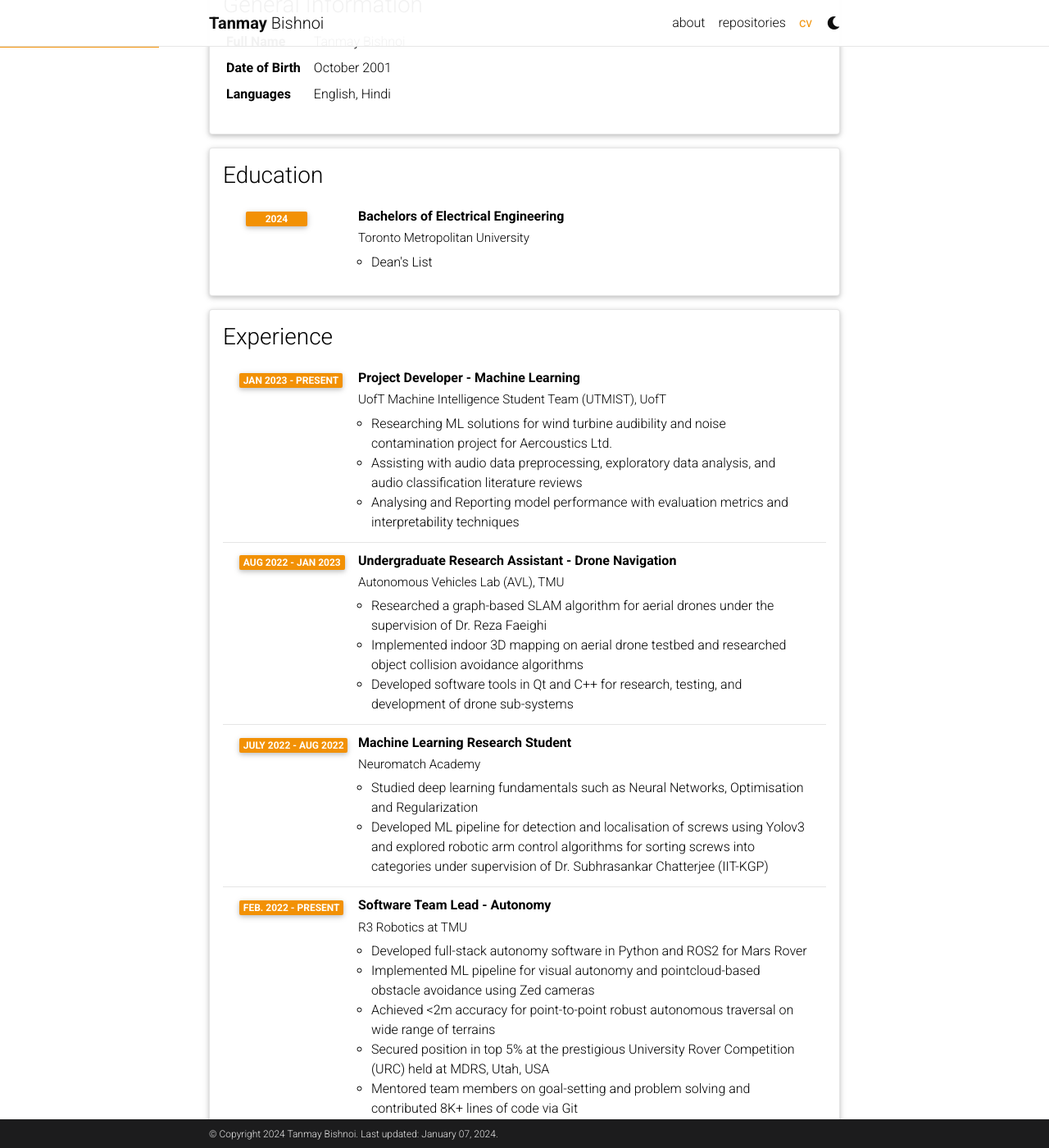
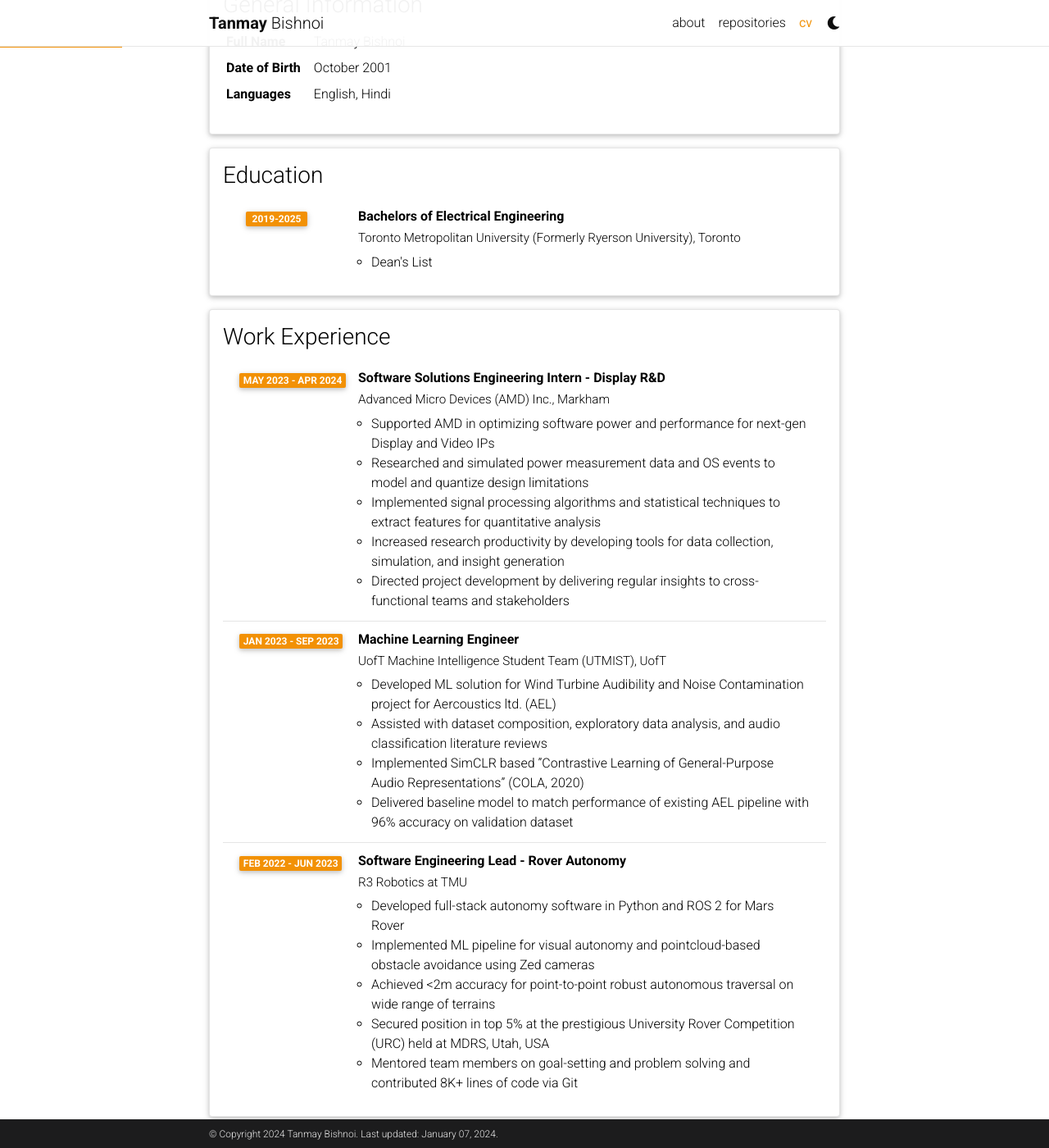
Before and after one commit to tanmayyb/home, a Jekyll site: the page built from _pages/cv.md, in a window 1280 px wide and 1400 px high, scrolled down 213 px. Shown: the whole window at 82% size. Built offline with Jekyll 4.4.1, drawn with Linux system fonts in a browser that asks for light colours; comment, search, counter and statistics services are not loaded; a style sheet for code colours, icons or effects is not loaded; some of the changed text lies outside the part shown.

```diff
--- a/_data/cv.yml
+++ b/_data/cv.yml
@@ -12,76 +12,83 @@
   type: time_table
   contents:
     - title: Bachelors of Electrical Engineering
-      institution: Toronto Metropolitan University
-      year: 2024
+      institution: Toronto Metropolitan University (Formerly Ryerson University), Toronto
+      year: 2019-2025
       description:
         - Dean's List
 
-- title: Experience
+- title: Work Experience
   type: time_table
   contents:
-    - title: Project Developer - Machine Learning
+    - title: Software Solutions Engineering Intern - Display R&D
+      institution: Advanced Micro Devices (AMD) Inc., Markham
+      year: May 2023 - Apr 2024
+      description:
+      - Supported AMD in optimizing software power and performance for next-gen Display and Video IPs
+      - Researched and simulated power measurement data and OS events to model and quantize design limitations
+      - Implemented signal processing algorithms and statistical techniques to extract features for quantitative analysis
+      - Increased research productivity by developing tools for data collection, simulation, and insight generation
+      - Directed project development by delivering regular insights to cross-functional teams and stakeholders
+
+    - title: Machine Learning Engineer
       institution: UofT Machine Intelligence Student Team (UTMIST), UofT
-      year: Jan 2023 - Present
+      year: Jan 2023 - Sep 2023
       description:
-        - Researching ML solutions for wind turbine audibility and noise contamination project for Aercoustics Ltd.
-        - Assisting with audio data preprocessing, exploratory data analysis, and audio classification literature reviews
-        - Analysing and Reporting model performance with evaluation metrics and interpretability techniques
+      - Developed ML solution for Wind Turbine Audibility and Noise Contamination project for Aercoustics ltd. (AEL)
+      - Assisted with dataset composition, exploratory data analysis, and audio classification literature reviews
+      - Implemented SimCLR based ”Contrastive Learning of General-Purpose Audio Representations” (COLA, 2020)
+      - Delivered baseline model to match performance of existing AEL pipeline with 96% accuracy on validation dataset
+
+    - title: Software Engineering Lead - Rover Autonomy
+      institution: R3 Robotics at TMU
+      year: Feb 2022 - Jun 2023
+      description:
+      - Developed full-stack autonomy software in Python and ROS 2 for Mars Rover
+      - Implemented ML pipeline for visual autonomy and pointcloud-based obstacle avoidance using Zed cameras
+      - Achieved <2m accuracy for point-to-point robust autonomous traversal on wide range of terrains
+      - Secured position in top 5% at the prestigious University Rover Competition (URC) held at MDRS, Utah, USA
+      - Mentored team members on goal-setting and problem solving and contributed 8K+ lines of code via Git
+
+- title: Research Experience
+  type: time_table
+  contents:
+    - title: Summer Camp Student - Deep Learning
+      institution: Neuromatch Academy
+      year: Jul 2022 - Aug 2022
+      description:
+      - Studied Deep Learning fundamentals such as Neural Networks, Optimisation and Regularization
+      - Finetuned Yolov3 for screw detection and localisation using and developed algorithms for categorical sorting
+      - Presented project virtually at the Neuromatch Academy Deep Learning 2022 capstone meet
 
     - title: Undergraduate Research Assistant - Drone Navigation
       institution: Autonomous Vehicles Lab (AVL), TMU
       year: Aug 2022 - Jan 2023
       description:
-        - Researched a graph-based SLAM algorithm for aerial drones under the supervision of Dr. Reza Faeighi
-        - Implemented indoor 3D mapping on aerial drone testbed and researched object collision avoidance algorithms
-        - Developed software tools in Qt and C++ for research, testing, and development of drone sub-systems
+      - Implemented Real-Time Appearance Based Mapping (RTABmap) SLAM algorithm on Intel Realsense and ROS 2
 
-    - title: Machine Learning Research Student
-      institution: Neuromatch Academy
-      year: July 2022 - Aug 2022
-      description:
-      - Studied deep learning fundamentals such as Neural Networks, Optimisation and Regularization
-      - Developed ML pipeline for detection and localisation of screws using Yolov3 and explored robotic arm control
-        algorithms for sorting screws into categories under supervision of Dr. Subhrasankar Chatterjee (IIT-KGP)
-
-
-    - title: Software Team Lead - Autonomy
-      institution: R3 Robotics at TMU
-      year: Feb. 2022 - Present
-      description:
-      - Developed full-stack autonomy software in Python and ROS2 for Mars Rover
-      - Implemented ML pipeline for visual autonomy and pointcloud-based obstacle avoidance using Zed cameras
-      - Achieved <2m accuracy for point-to-point robust autonomous traversal on wide range of terrains
-      - Secured position in top 5% at the prestigious University Rover Competition (URC) held at MDRS, Utah, USA
-      - Mentored team members on goal-setting and problem solving and contributed 8K+ lines of code via Git
-
-- title: Software Projects
+- title: Projects
   type: time_table
   contents:
-    - title: Histopathologic Cancer Detection
-      year: Nov 2022 - Nov 2022
+    - title: RISC-V Assembly Firmware Simulator
+      year: Aug 2023 -  Nov 2023
       description:
-      - Developed CNN model to detect cancer using dataset of 220k histopathological images of tissue samples
-      - Employed knowledge of image analysis, data pre-processing, regularization and model design techniques
-      - Achieved validation accuracy of 85.75% on training using 2200 images (10%) of available training data
+      - Developed a RISC-V assembly firmware simulator for a 32-bit microprocessor on a next-gen AMD SoC
+      - Enhanced development workflow via register-level visualization of program control flow and algorithm compute
+      - Increased team productivity by enabling rapid prototyping via real time feedback of FW performance
 
-    - title: Computational Neuroscience Capstone Project
-      year: June 2021 - July 2021
+    - title: Feedforward Functional Hierarchy of Information Processing in Mouse Brain during a Sensorimotor Task
+      year: Jun 2021 - Jul 2021
       description:
-      - Supervised by Dr. Matthew Krauss (McGill University) for capstone project titled “Feedforward Functional
-        Hierarchy of Information Processing in the Mouse Brain during a Sensorimotor Task”
       - Researched Computational and Statistical techniques in Neuroscience contexts for >160 hours
       - Presented project virtually at the Neuromatch Academy Computational Neuroscience 2021 capstone meet
 
 - title: Academic Interests
   type: nested_list
   contents:
-
+    - title: Robotics
     - title: Artificial Intelligence
-
     - title: Computational Neuroscience
-
-    - title: Robotics
+    - title: Brain Computer Interface
 
 - title: Other Interests
   type: list
--- a/_pages/cv.md
+++ b/_pages/cv.md
@@ -4,5 +4,5 @@ permalink: /cv/
 title: cv
 nav: true
 nav_order: 4
-cv_pdf: tanmay_bishnoi_ml_robotics_resume.pdf
+cv_pdf: Resume_Portfolio_TanmayBishnoi.pdf
 ---
```
Also changed, not shown: 2 other files.
